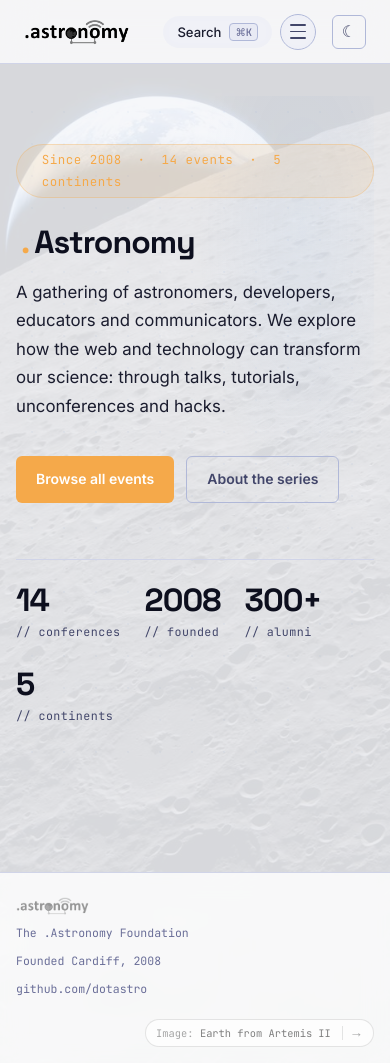
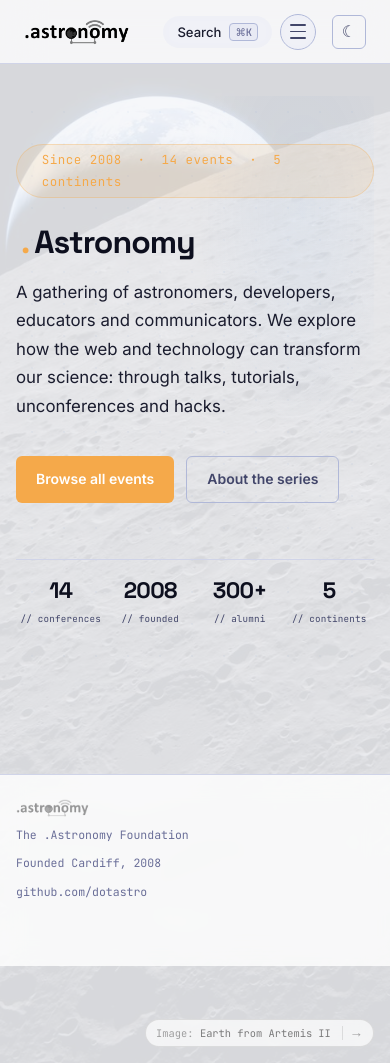
Before and after one commit to dotastro/dotastrosite, a Jekyll site: the page built from index.md, in a window 390 px wide and 1063 px high. Built offline with Jekyll 4.4.1, drawn with Linux system fonts in a browser that asks for light colours.

Commit message:
Mobile: hero stats stay on one line -- nowrap, space-between, scaled down numbers and labels

```diff
--- a/assets/css/style.css
+++ b/assets/css/style.css
@@ -3271,3 +3271,31 @@
     max-width: 100%;
   }
 }
+
+/* Hero stats: keep on one line on mobile */
+@media (max-width: 640px) {
+  .hero-stats {
+    flex-wrap: nowrap;
+    gap: 0;
+    justify-content: space-between;
+    padding-top: 1.25rem;
+  }
+
+  .hero-stat {
+    flex: 1;
+    text-align: center;
+    min-width: 0;
+  }
+
+  .hero-stat .num {
+    font-size: 1.4rem;
+  }
+
+  .hero-stat .label {
+    font-size: 0.58rem;
+    letter-spacing: 0.02em;
+    white-space: nowrap;
+    overflow: hidden;
+    text-overflow: ellipsis;
+  }
+}
```
